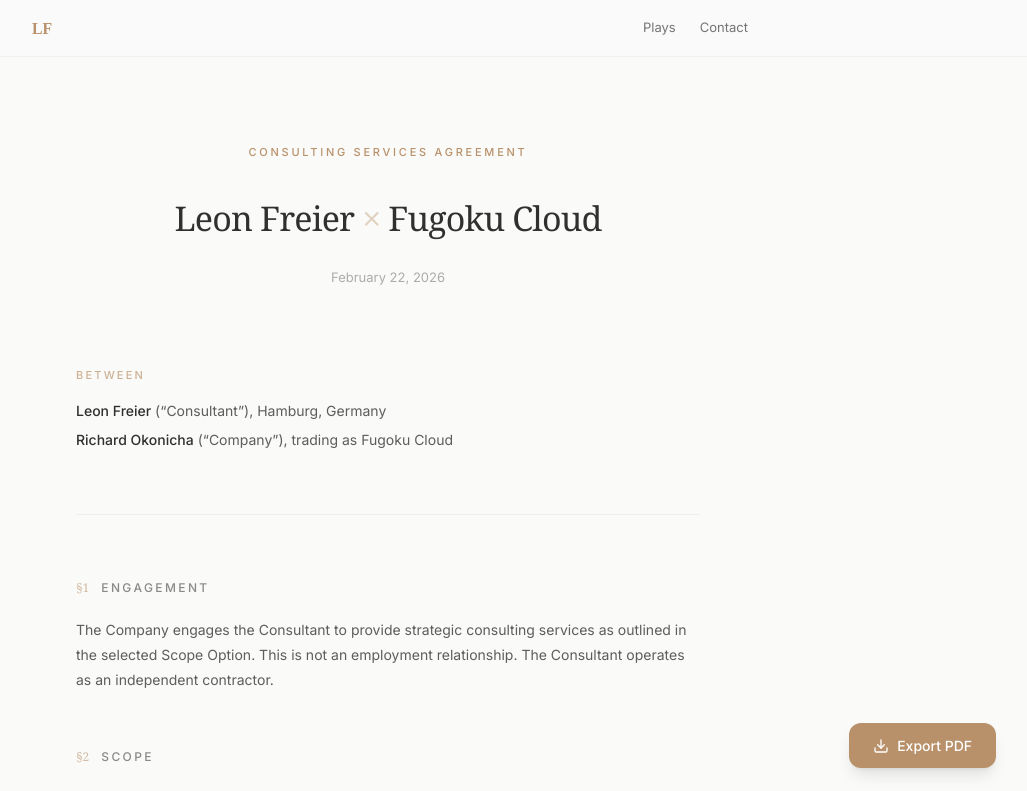
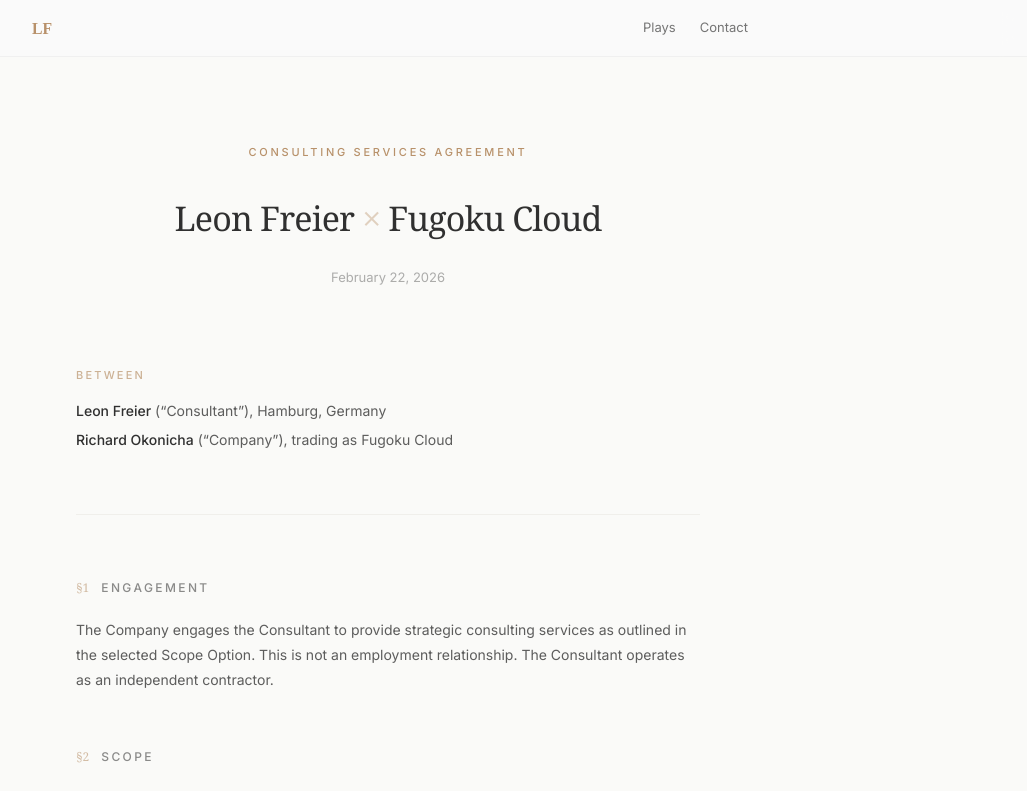
Before and after one commit to Apex-Sudo/leonfreier, a Next.js app: page /fugoku/alignment in a window 1280 px wide. Shown: the top 791 px of the page, without its empty margins (252-1279 px from the left). Built offline with nearby package versions, Linux system fonts and the light colour scheme.

Commit message:
Fugoku: Agreement button bottom-center, matches Alignment style

```diff
--- a/app/fugoku/alignment/AgreementDoc.tsx
+++ b/app/fugoku/alignment/AgreementDoc.tsx
@@ -137,20 +137,7 @@
       `}</style>
 
       <main className="min-h-screen">
-        {/* Export button */}
-        <div className="print-hide fixed bottom-8 right-8 z-50">
-          <button
-            onClick={handleExportPDF}
-            className="bg-accent text-white px-6 py-3 rounded-xl font-medium text-[14px] hover:bg-accent-dark transition-colors shadow-lg flex items-center gap-2"
-          >
-            <svg width="16" height="16" viewBox="0 0 24 24" fill="none" stroke="currentColor" strokeWidth="2" strokeLinecap="round" strokeLinejoin="round">
-              <path d="M21 15v4a2 2 0 0 1-2 2H5a2 2 0 0 1-2-2v-4" />
-              <polyline points="7 10 12 15 17 10" />
-              <line x1="12" y1="15" x2="12" y2="3" />
-            </svg>
-            Export PDF
-          </button>
-        </div>
+        {/* spacer */}
 
         {/* Document */}
         <div className="print-page max-w-2xl mx-auto px-6 pt-24 pb-20 md:pt-36">
@@ -281,6 +268,17 @@
             </div>
           </div>
 
+          {/* Agreement CTA */}
+          <div className="print-hide mt-20 text-center">
+            <button
+              onClick={handleExportPDF}
+              className="inline-block text-[15px] font-medium px-8 py-3.5 rounded-xl bg-accent text-white hover:bg-accent-dark transition-colors duration-200"
+            >
+              Agreement
+            </button>
+            <p className="text-[13px] text-foreground/35 mt-4">Download as PDF.</p>
+          </div>
+
           {/* Footer */}
           <div className="mt-20 pt-8 border-t border-border/30 flex justify-between items-center">
             <p className="text-[12px] text-foreground/25">leonfreier.com</p>
```
